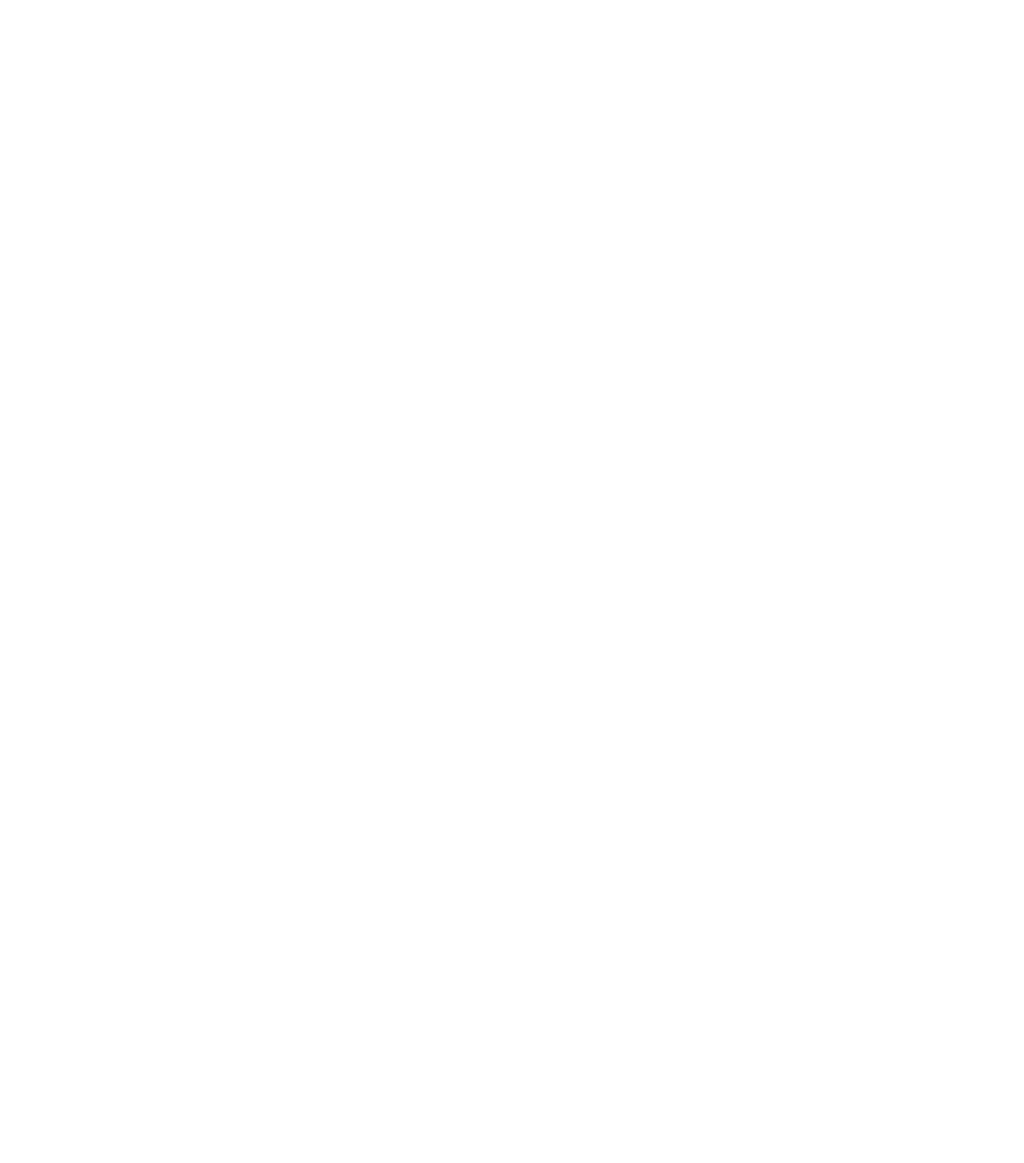
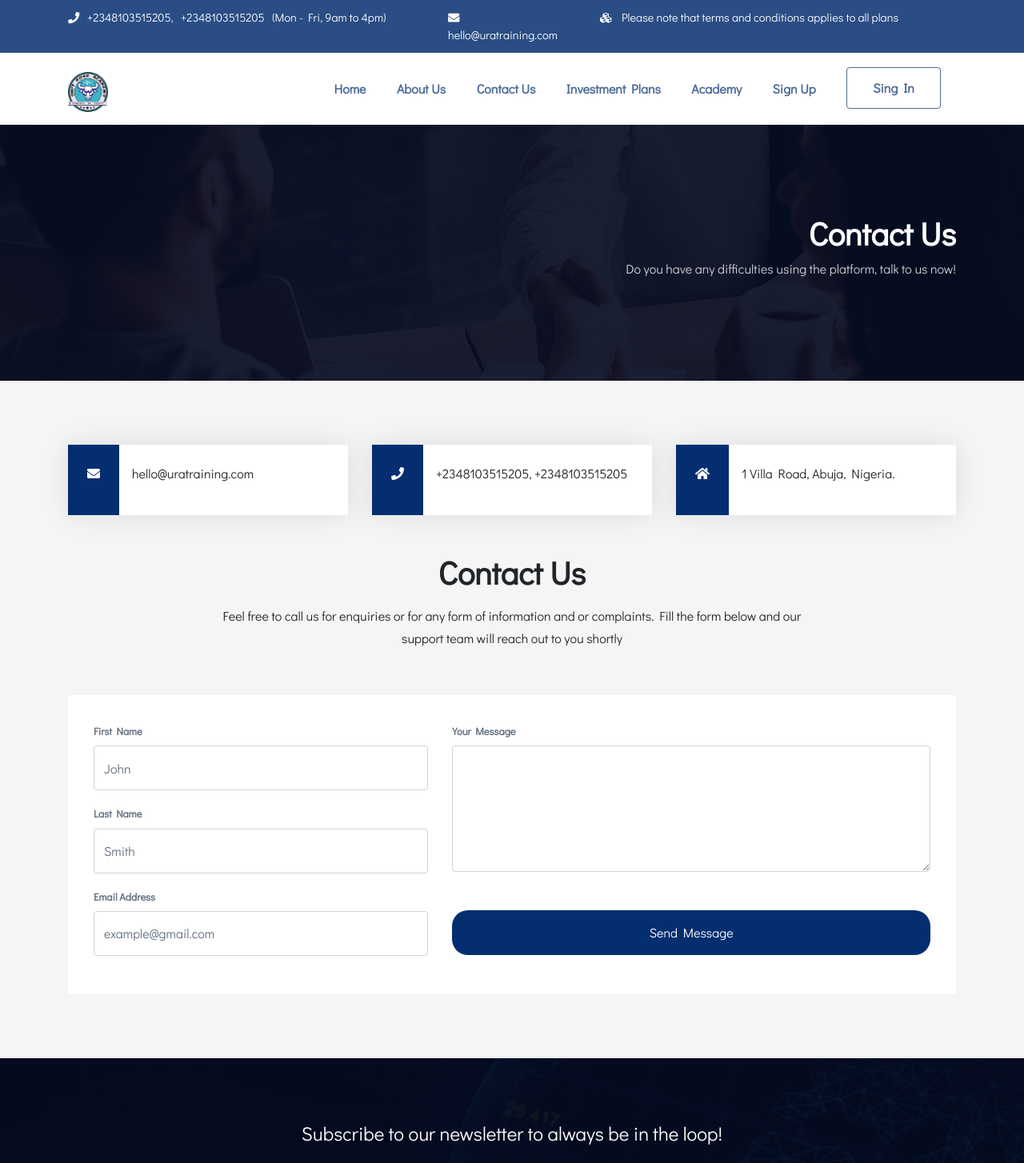
Before and after one commit to Achilles45/forexplatform, a Vue app: page /contact in a window 1280 px wide. Shown: the top 1454 px of the page at 80% size. Before the commit the page ends 800 px from the top, so only its background shows below. Built offline with nearby package versions, Linux system fonts and the light colour scheme.

Commit message:
Initial mockup of the contact page

```diff
--- a/src/components/Navbar.vue
+++ b/src/components/Navbar.vue
@@ -7,9 +7,9 @@
               </div>
               <div class="menu">
                   <ul class="d-flex justify-content-between pt-3">
-                      <li><router-link to="" class="links">Home</router-link></li>
+                      <li><router-link to="/" class="links">Home</router-link></li>
                       <li><a href="#about" class="links">About Us</a></li>
-                      <li><router-link to="" class="links">Contact Us</router-link></li>
+                      <li><router-link to="/contact" class="links">Contact Us</router-link></li>
                       <li><a href="#pricing" class="links">Investment Plans</a></li>
                       <li><router-link to="" class="links">Academy</router-link></li>
                       <li><router-link to="" class="links">Sign Up</router-link></li>
--- a/src/router/index.js
+++ b/src/router/index.js
@@ -1,6 +1,7 @@
 import Vue from 'vue'
 import VueRouter from 'vue-router'
 import Index from '../views/Index.vue'
+import Contact from '../views/Contact.vue'
 
 Vue.use(VueRouter)
 
@@ -17,7 +18,12 @@ Vue.use(VueRouter)
     // this generates a separate chunk (about.[hash].js) for this route
     // which is lazy-loaded when the route is visited.
     component: () => import(/* webpackChunkName: "about" */ '../views/About.vue')
-  }
+  },
+  {
+    path: '/contact',
+    name: 'Contact',
+    component: Contact
+  },
 ]
 
 const router = new VueRouter({
--- /dev/null
+++ b/src/views/Contact.vue
@@ -0,0 +1,165 @@
+<template>
+  <div class="contact">
+      <Topbar />
+      <Navbar />
+      <div class="contact__wrapper">
+          <div class="container">
+            <div class="text text-right">
+            <h1>Contact Us</h1>
+            <p>Do you have any difficulties using the platform, talk to us now!</p>
+        </div>
+        </div>
+      </div>
+      <div class="contact__details">
+          <div class="container">
+              <div class="row">
+                  <div class="col-md-4">
+                      <div class="info__wrapper d-flex align-items-center">
+                        <div class="icon__wrapper">
+                                <p><i class="fa fa-envelope"></i></p>
+                        </div>
+                        <p class="pl-3">hello@uratraining.com</p>
+                    </div>
+                  </div>
+                   <div class="col-md-4">
+                      <div class="info__wrapper d-flex align-items-center">
+                        <div class="icon__wrapper">
+                            <p><i class="fa fa-phone"></i></p>
+                        </div>
+                        <p class="pl-3">+2348103515205, +2348103515205</p>
+                    </div>
+                  </div>
+                   <div class="col-md-4">
+                      <div class="info__wrapper d-flex align-items-center">
+                     <div class="icon__wrapper">
+                            <p><i class="fa fa-home"></i></p>
+                     </div>
+                        <p class="pl-3">1 Villa Road, Abuja, Nigeria.</p>
+                    </div>
+                  </div>
+              </div>
+              <div class="row heading">
+                  <div class="col-md-2"></div>
+                  <div class="col-md-8 text-center">
+                      <h1>Contact Us</h1>
+                      <h6>Feel free to call us for enquiries or for any form of information and or complaints. Fill the form below and our support team will reach out to you shortly</h6>
+                      <div class="col-md-2"></div>
+                  </div>
+              </div>
+              <div class="row">
+                  <div class="col-12">
+                       <form action="">
+                          <div class="row">
+                              <div class="col-md-5">
+                                  <div class="form-group">
+                                      <label for="">First Name</label>
+                                      <input type="text" class="form-control" placeholder="John">
+                                  </div>
+                                   <div class="form-group">
+                                        <label for="">Last Name</label>
+                                      <input type="text" class="form-control" placeholder="Smith">
+                                  </div>
+                                   <div class="form-group">
+                                        <label for="">Email Address</label>
+                                      <input type="email" class="form-control" placeholder="example@gmail.com">
+                                  </div>
+                              </div>
+                              <div class="col-md-7">
+                                   <label for="">Your Message</label>
+                                  <textarea name="" id="" cols="20" rows="6" class="form-control">
+                                  </textarea><br><br>
+                                  <button type="submit" class="message__btn">Send Message</button>
+                              </div>
+                          </div>
+                      </form>
+                  </div>
+              </div>
+          </div>
+      </div>
+      <Footer />
+  </div>
+</template>
+
+<script>
+import Topbar from '@/components/Topbar.vue'
+import Navbar from '@/components/Navbar.vue'
+import Footer from '@/components/Footer.vue'
+export default {
+components:{
+    Topbar,
+    Navbar,
+    Footer
+}
+}
+</script>
+
+<style lang="scss" scoped>
+@import '../assets/styles/_colors';
+.contact__wrapper{
+    background: linear-gradient(rgba(4,9,30,.9), rgba(4,9,30,.9)), url('../assets/images/banner4.jpg');
+    background-position: center;
+    background-size: cover;
+    color: #fff;
+    padding: 7rem 0;
+  .text{
+    h1{
+      font-weight: 900;
+    }
+    p{
+      // font-size: .9rem;
+      opacity: .8;
+    }
+  }
+}
+.contact__details{
+    padding: 5rem 0;
+    background: #F5F5F5;
+    .info__wrapper{
+        box-shadow: 0px 0px 30px rgba(73, 78, 92, 0.15);
+        background: #fff;
+        .icon__wrapper{
+            background: $primary-color;
+            color: #fff;
+            padding: 1.5rem;
+        }
+    }
+    .heading{
+        padding: 3rem 0;
+        h1{
+            font-weight: 900;
+            padding-bottom: .5rem;
+        }
+        h6{
+            line-height: 1.8;
+        }
+    }
+    form{
+        background: #fff;
+        padding: 2rem;
+        border-radius: 3px;
+        label{
+            font-weight: bold;
+            color: #627081;
+            font-size: .8rem;
+        }
+        input{
+            height: 3.5rem;
+            // margin-bottom: 2rem;
+            box-shadow: none;
+            color: #627081;
+            &::placeholder{
+                color: #627081;
+                font-weight: 400;
+            }
+        }
+        .message__btn{
+            background: $primary-color;
+            color: #fff;
+            border:none;
+            border-radius: 20px;
+            width: 100%;
+            padding: 1rem 2rem;
+        }
+    }
+}
+</style>
```
